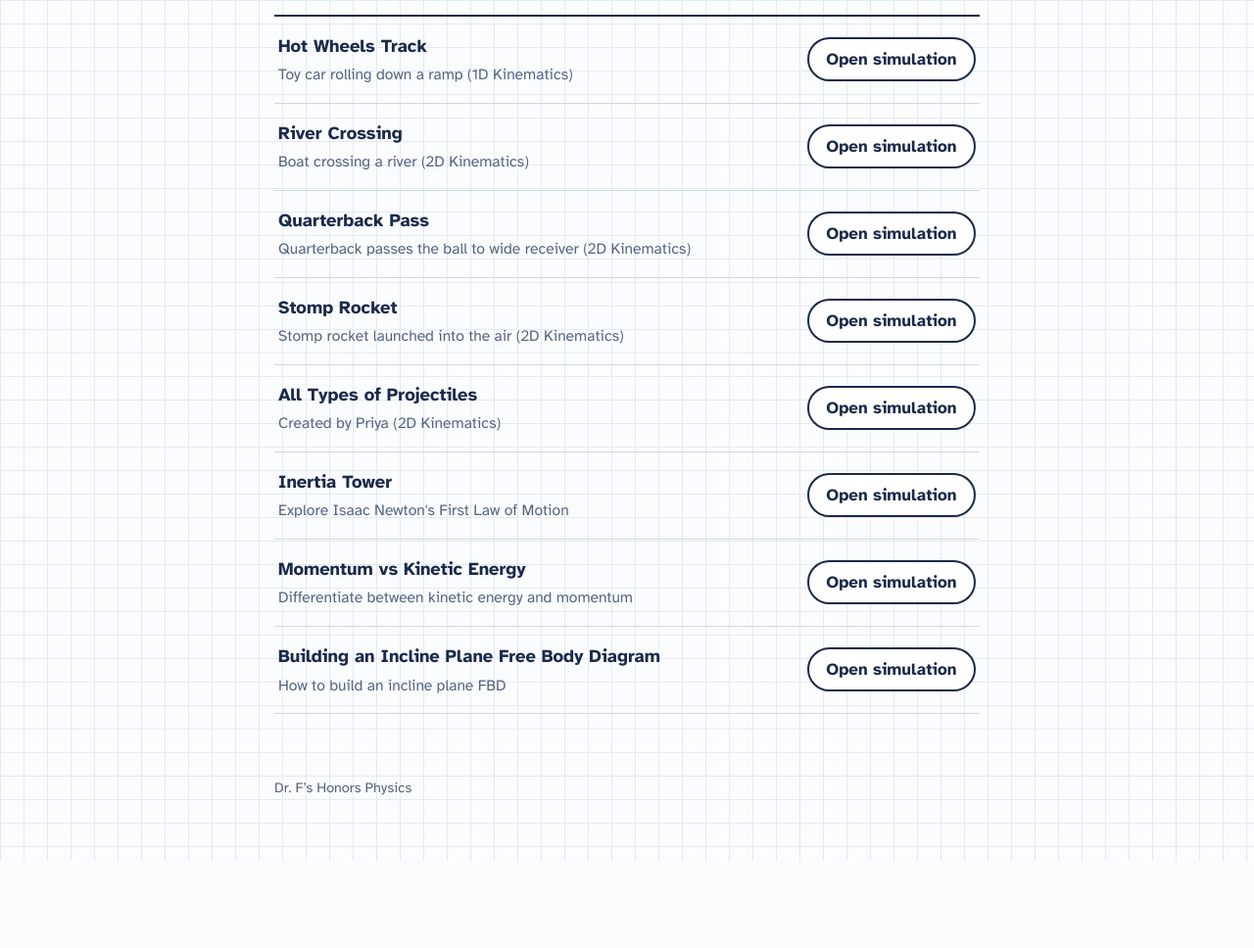
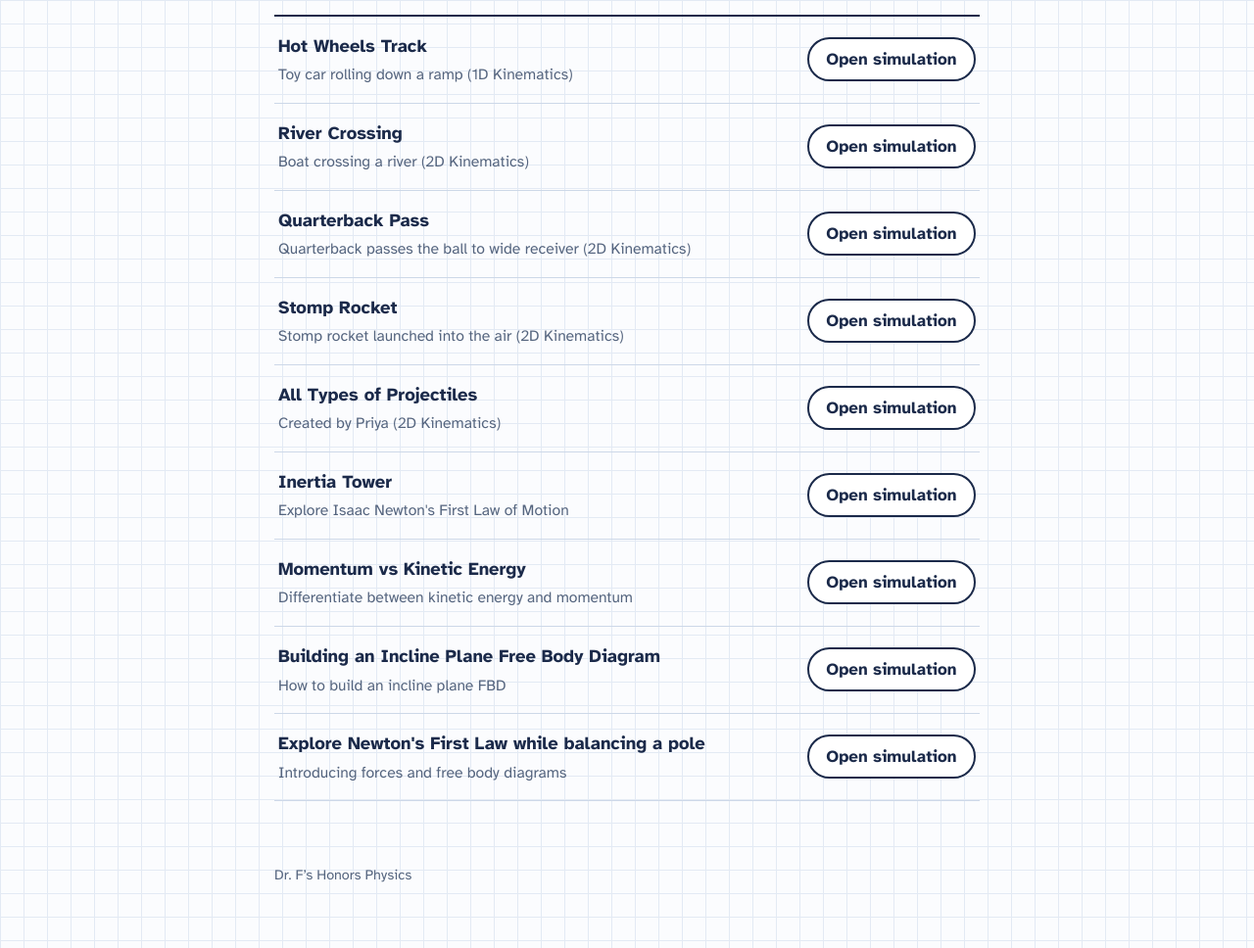
Before and after one commit to jfossella-sys/physics-simulations, a plain HTML site: page index.html in a window 1280 px wide. Shown: the part 336-1304 px from the top of the page at 98% size. Before the commit the page ends 1215 px from the top, so only its background shows below. Drawn offline with nearby package versions, Linux system fonts and the light colour scheme.

Commit message:
Update index.html

```diff
--- a/index.html
+++ b/index.html
@@ -133,6 +133,7 @@
     { file: "Inertia_Tower_Lab_v2_download.html", title: "Inertia Tower", about: "Explore Isaac Newton's First Law of Motion" },
     { file: "baseball_catch_ke_momentum.html", title: "Momentum vs Kinetic Energy", about: "Differentiate between kinetic energy and momentum" },
     { file: "incline-fbd-guide.html", title: "Building an Incline Plane Free Body Diagram", about: "How to build an incline plane FBD" },
+    { file: "pole_rescue.html", title: "Explore Newton's First Law while balancing a pole", about: "Introducing forces and free body diagrams" },
   ];
   /* ======================= END OF LIST ======================= */
 
```
